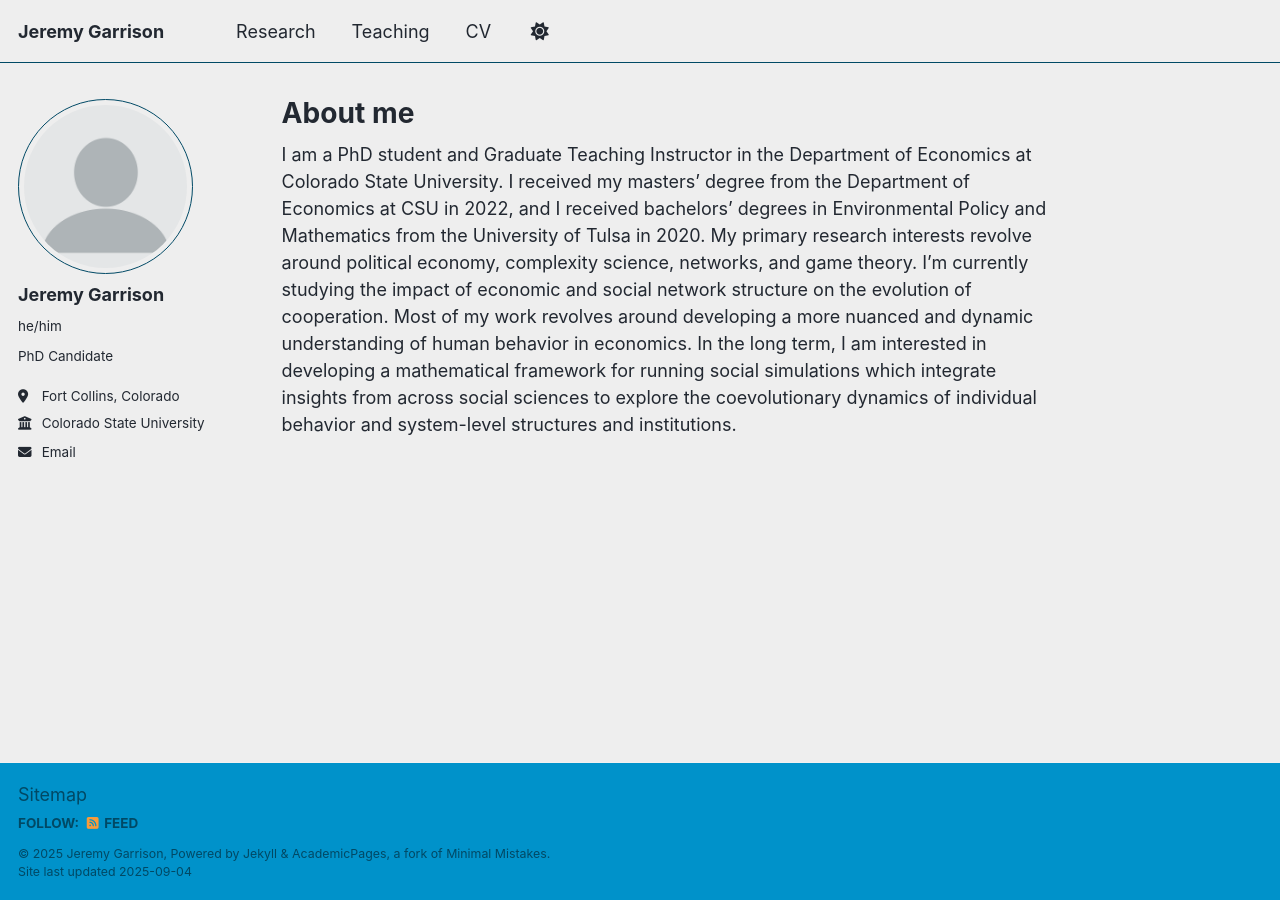
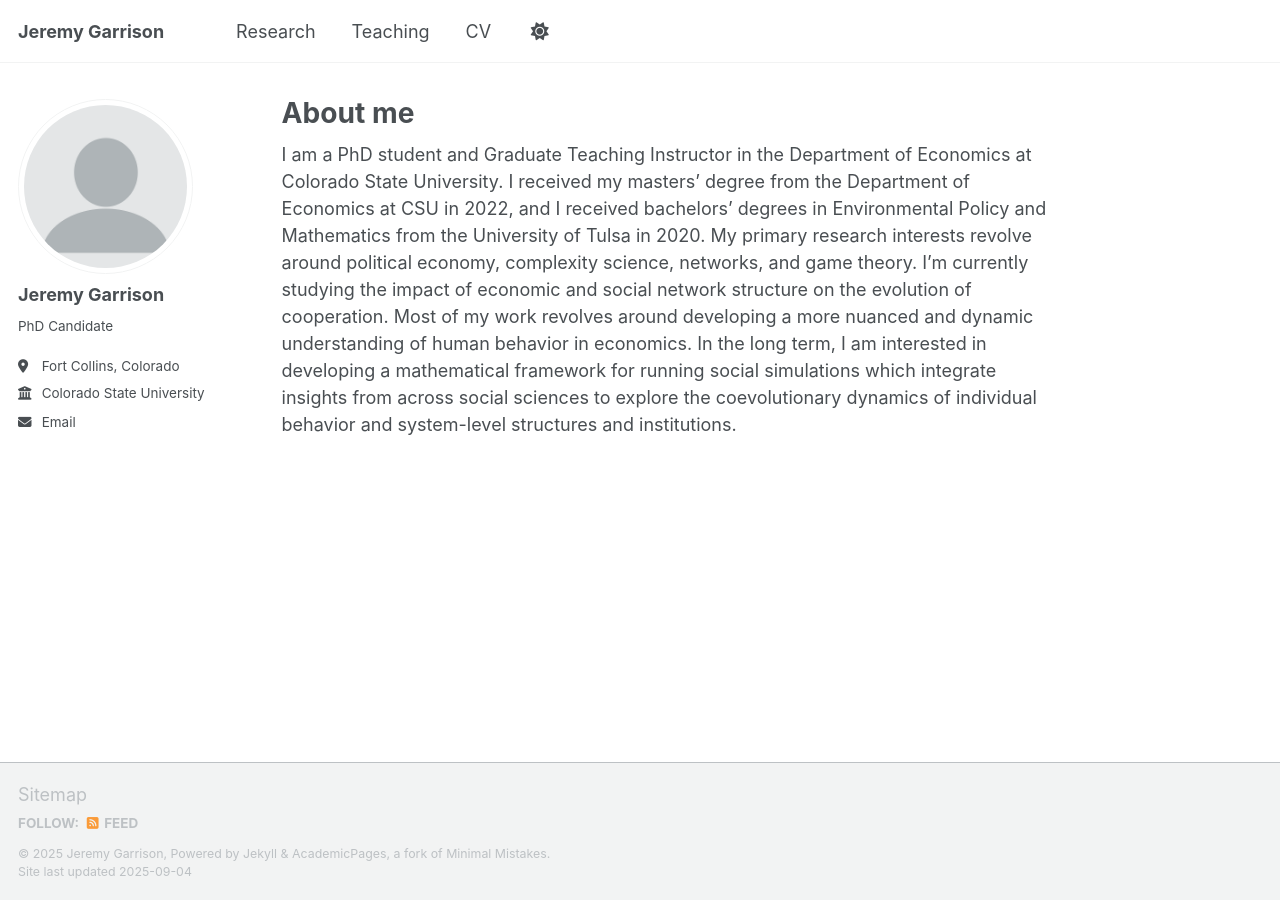
Before and after one commit to Jeremy-Garrison/Jeremy-Garrison.github.io, a Jekyll site: the page built from _pages/about.md, in a window 1280 px wide. Built offline with Jekyll 4.4.1, drawn with Linux system fonts in a browser that asks for light colours; a script that is not in the unit is left out.

Commit message:
Update _config.yml

```diff
--- a/_config.yml
+++ b/_config.yml
@@ -8,7 +8,7 @@
 
 # Basic Site Settings
 locale                   : "en-US"
-site_theme               : "air" # Currently available options are "default", "air"
+site_theme               : "default" # Currently available options are "default", "air"
 title                    : "Jeremy Garrison"
 title_separator          : "-"
 name                     : &name "Jeremy Garrison"
@@ -24,7 +24,7 @@ author:
   # Biographic information
   avatar           : "profile.png"
   name             : "Jeremy Garrison"
-  pronouns         : "he/him"
+  pronouns         : #"he/him"
   bio              : "PhD Candidate"
   location         : "Fort Collins, Colorado"
   employer         : "Colorado State University"
```
